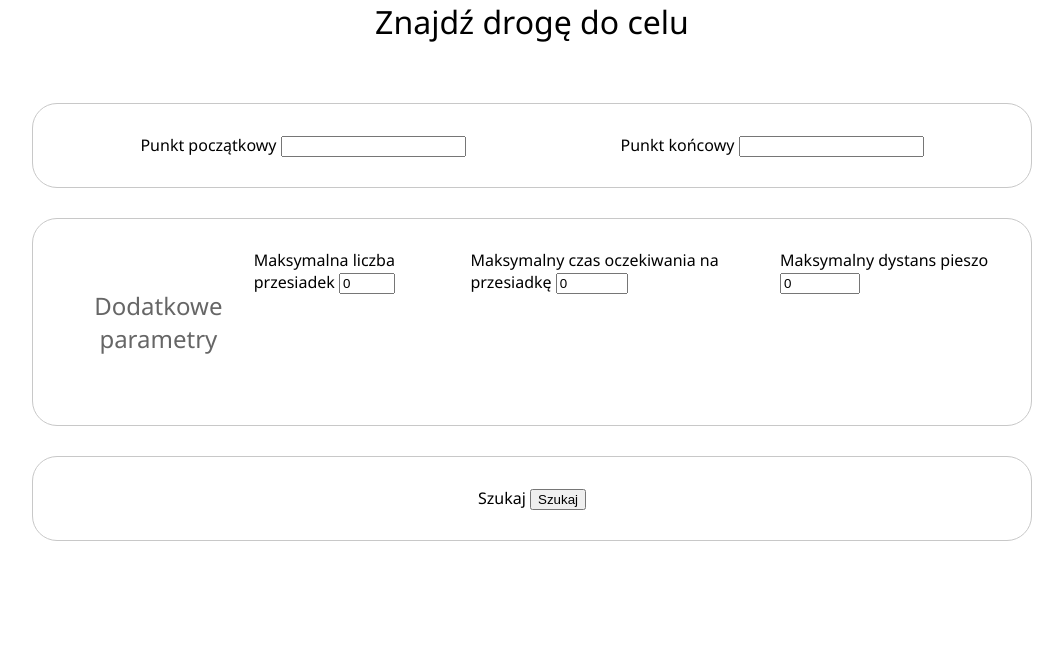
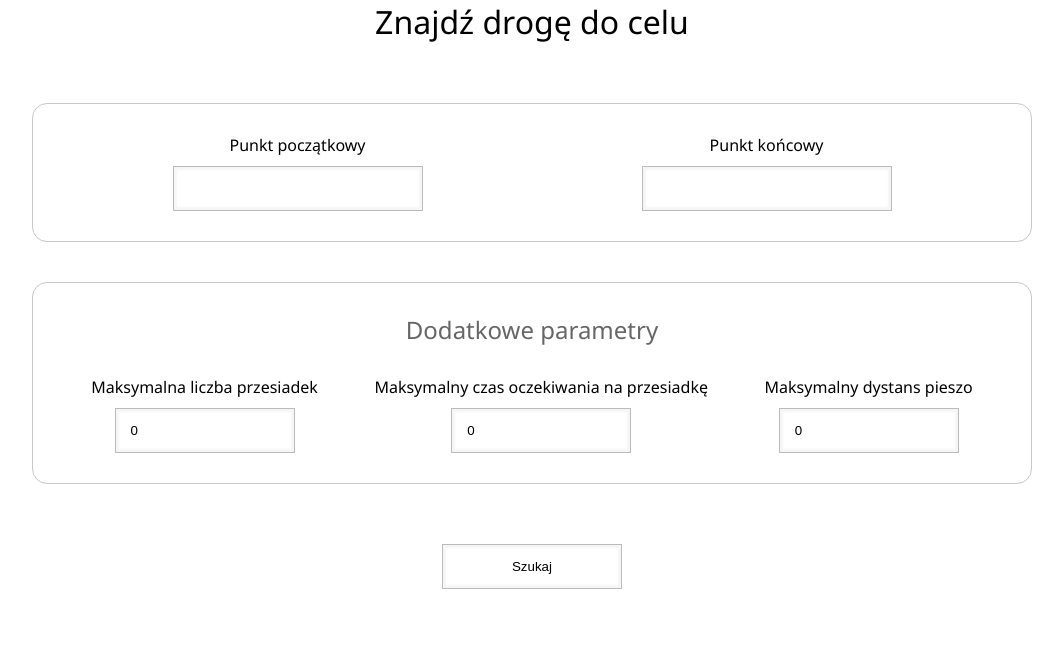
Before and after one commit to kobryl/quantum_bogosort_final, a Django app: template templates/final/index.html in a window 1280 px wide. Shown: the part 40-689 px from the top of the page, without its empty margins (108-1171 px from the left). Run offline with Django 4.2, Linux system fonts and the light colour scheme; the template is opened without the code that fills it: values that come from a table or form of the project are taken from there, others are empty; data comes from the database, SQL or seed files in the repository; a map, chart or similar area stays blank.

Commit message:
minor changes to index structure; rewritten styles

```diff
--- a/final/static/main.css
+++ b/final/static/main.css
@@ -11,10 +11,6 @@ form {
     margin: 0 auto;
 }
 
-.form-container {
-
-}
-
 h1 {
     text-align: center;
     margin-bottom: 60px;
@@ -25,7 +21,7 @@ h1 {
 form h2 {
     overflow: hidden;
     text-align: center;
-    margin: 40px 0;
+    margin: 0 0 30px 0;
     color: #666;
     font-weight: 400;
 }
@@ -56,9 +52,49 @@ form h2:after {
     flex-direction: row;
     justify-content: space-around;
     border: #c8c8c8 1px solid;
-    border-radius: 25px;
-    margin: 30px 0;
+    border-radius: 15px;
+    margin: 40px 0;
     padding: 30px;
+}
+
+.form-group-item label {
+    display: block;
+    margin-bottom: 10px;
+    text-align: center;
+}
+
+.form-group-additional {
+    flex-wrap: wrap;
+}
+
+.form-group-additional h2 {
+    flex-basis: 100%;
+}
+
+.form-group-item input {
+    border: 1px solid #bbb;
+    background: #fff;
+    height: 45px;
+    width: 180px;
+    box-shadow: inset 0px 0px 2px 3px rgba(0, 0, 0, 0.04);
+    margin: 0 auto;
+    display: block;
+    padding: 10px 15px;
+    box-sizing: border-box;
+}
+
+.form-group-main input {
+    width: 250px;
+}
+
+.form-group-search {
+    border: none;
+    margin: 60px 0;
+    padding: 0;
+}
+
+.form-group-search label {
+    display: none;
 }
 
 footer {
--- a/templates/final/includes/header.html
+++ b/templates/final/includes/header.html
@@ -2,9 +2,8 @@
 <html lang="en">
 <head>
     <meta charset="UTF-8">
-    <title>Title</title>
+    <title>Znajdź drogę do celu</title>
     {% load static %}
-    <link rel="stylesheet" href="{% static '/main.css' %}">
     {{ stops_dict|json_script:"stops-data" }}
     <script src="{% static '/form.js' %}"></script>
     <link rel="preconnect" href="https://fonts.googleapis.com">
--- a/templates/final/index.html
+++ b/templates/final/index.html
@@ -7,41 +7,26 @@
         <div class="form-group-main form-group">
             <div class="form-group-item">
                 <label for="start">Punkt początkowy</label>
-                <!--<select name="start" id="start" required>
-                    <option value="" disabled selected hidden>Wybierz punkt początkowy</option>
-                    {% for stop in stops %}
-                        <option value="{{stop.stopId}}">{{stop.stopName}} {{ stop.subName }}</option>
-                    {% endfor %}
-                </select>-->
-                <input type="text" name="start" id="start" required>
+                <input type="text" name="start" id="start" class="autocomplete" autocomplete="false" required>
             </div>
             <div class="form-group-item">
                 <label for="end">Punkt końcowy</label>
-                <!--<select name="end" id="end" required>
-                    <option value="" disabled selected hidden>Wybierz punkt końcowy</option>
-                    {% for stop in stops %}
-                        <option value="{{stop.stopId}}">{{stop.stopName}} {{ stop.subName }}</option>
-                    {% endfor %}
-                </select>-->
-                <input type="text" name="end" id="end" required>
+                <input type="text" name="end" id="end" class="autocomplete" autocomplete="false" required>
             </div>
         </div>
         <div class="form-group-additional form-group">
             <h2>Dodatkowe parametry</h2>
             <div class="form-group-item">
-                <label for="max_changes">Maksymalna liczba przesiadek
-                    <input type="number" id="max_changes" name="max_changes" value="0" min="0" max="10">
-                </label>
+                <label for="max_changes">Maksymalna liczba przesiadek</label>
+                <input type="number" id="max_changes" name="max_changes" value="0" min="0" max="10">
             </div>
             <div class="form-group-item">
-                <label for="max_waiting_time"> Maksymalny czas oczekiwania na przesiadkę
-                    <input type="number" id="max_waiting_time" name="max_waiting_time" value="0" min="0" max="1440">
-                </label>
+                <label for="max_waiting_time"> Maksymalny czas oczekiwania na przesiadkę</label>
+                <input type="number" id="max_waiting_time" name="max_waiting_time" value="0" min="0" max="1440">
             </div>
             <div class="form-group-item">
-                <label for="max_distance_on_foot">Maksymalny dystans pieszo
-                    <input type="number" id="max_distance_on_foot" name="max_distance_on_foot" value="0" min="0" max="10000">
-                </label>
+                <label for="max_distance_on_foot">Maksymalny dystans pieszo</label>
+                <input type="number" id="max_distance_on_foot" name="max_distance_on_foot" value="0" min="0" max="10000">
             </div>
         </div>
         <div class="form-group-search form-group">
```
